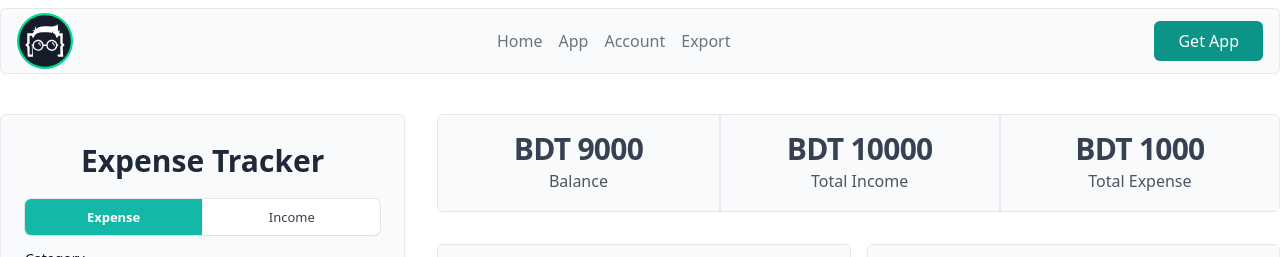
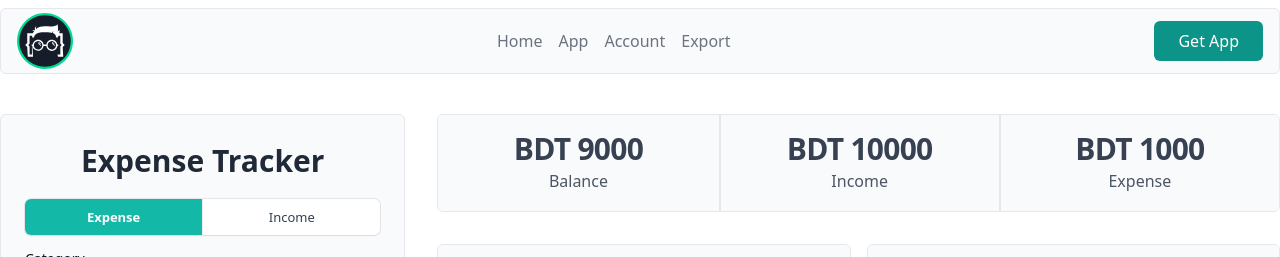
Before and after one commit to jhrhq/vite-react-apps, a React (Vite) app: page / in a window 1280 px wide. Shown: the top 257 px of the page. Built offline with nearby package versions, Linux system fonts and the light colour scheme.

Commit message:
balance, expense, income stats update onClick save

```diff
--- a/src/Expense/ExpenseTrackerForm.jsx
+++ b/src/Expense/ExpenseTrackerForm.jsx
@@ -1,13 +1,5 @@
 import { useState } from "react";
-import { formatDateToLong } from "../utilities/utilities";
 import { categories } from "./data";
-
-const defaultFormState = {
-  id: crypto.randomUUID(),
-  category: "",
-  amount: "",
-  date: "",
-};
 
 const TabButtons = ({ categories, activeTab, onSelectTab }) => {
   return (
@@ -28,6 +20,12 @@ const TabButtons = ({ categories, activeTab, onSelectTab }) => {
 };
 
 const ExpenseTrackerForm = ({ onSave }) => {
+  const defaultFormState = {
+    id: crypto.randomUUID(),
+    category: "",
+    amount: "",
+    date: "",
+  };
   const [activeTab, setActiveTab] = useState(categories[0].type);
   const [options, setOptions] = useState(categories[0].options);
 
@@ -42,11 +40,14 @@ const ExpenseTrackerForm = ({ onSave }) => {
   function handleChange(event) {
     const name = event.target.name;
     let value = event.target.value;
-    if (name == "date") {
-      value = formatDateToLong(value).toString();
-    }
+    setFormState({ ...formState, [name]: value });
+  }
 
-    setFormState({ ...formState, [name]: value });
+  function handleSave(e) {
+    e.preventDefault();
+    onSave(formState, activeTab);
+    // clearing the old state to remove duplicate warning
+    setFormState(defaultFormState);
   }
 
   return (
@@ -128,10 +129,7 @@ const ExpenseTrackerForm = ({ onSave }) => {
       </div>
 
       <button
-        onClick={(e) => {
-          e.preventDefault();
-          onSave(formState, activeTab);
-        }}
+        onClick={handleSave}
         type="submit"
         className="mt-6 rounded-md bg-teal-600 px-8 py-2 text-sm font-semibold text-white shadow-sm hover:bg-teal-500 focus-visible:outline focus-visible:outline-2 focus-visible:outline-offset-2 focus-visible:outline-teal-600 w-full"
       >
--- a/src/Expense/IncomeExpenseBoard.jsx
+++ b/src/Expense/IncomeExpenseBoard.jsx
@@ -2,11 +2,26 @@ import { useState } from "react";
 import ExpenseTrackerForm from "./ExpenseTrackerForm";
 import IncomeExpenseLists from "./IncomeExpenseLists";
 import TotalBalanceStat from "./TotalBalanceStat";
-import { defaultStats, defaultTrackers } from "./data";
+import { defaultTrackers } from "./data";
 
 const IncomeExpenseBoard = () => {
   const [trackers, setTrackers] = useState(defaultTrackers);
-  const [stats, setStats] = useState(defaultStats);
+
+  const [totalIncome, setTotalIncome] = useState({
+    type: "income",
+    name: "Income",
+    amount: 10_000,
+  });
+  const [totalExpense, setTotalExpense] = useState({
+    type: "expense",
+    name: "Expense",
+    amount: 1_000,
+  });
+  const [totalBalance, setTotalBalance] = useState({
+    type: "balance",
+    name: "Balance",
+    amount: totalIncome.amount - totalExpense.amount,
+  });
 
   const handleAddExpenseIncome = (newTracker, type, isAdd) => {
     setTrackers(
@@ -16,6 +31,26 @@ const IncomeExpenseBoard = () => {
           : item
       )
     );
+
+    if (type == "expense") {
+      setTotalExpense({
+        ...totalExpense,
+        amount: totalExpense.amount + Number(newTracker.amount),
+      });
+      setTotalBalance({
+        ...totalBalance,
+        amount: totalBalance.amount - Number(newTracker.amount),
+      });
+    } else {
+      setTotalIncome({
+        ...totalIncome,
+        amount: totalIncome.amount + Number(newTracker.amount),
+      });
+      setTotalBalance({
+        ...totalBalance,
+        amount: totalBalance.amount + Number(newTracker.amount),
+      });
+    }
   };
 
   return (
@@ -28,7 +63,11 @@ const IncomeExpenseBoard = () => {
           <ExpenseTrackerForm onSave={handleAddExpenseIncome} />
         </div>
         <div className="lg:col-span-2">
-          <TotalBalanceStat stats={stats} />
+          <TotalBalanceStat
+            totalBalance={totalBalance}
+            totalIncome={totalIncome}
+            totalExpense={totalExpense}
+          />
 
           <div className="grid grid-cols-1 lg:grid-cols-2 gap-4 mt-8">
             {trackers.map((tracker) => (
--- a/src/Expense/IncomeExpenseList.jsx
+++ b/src/Expense/IncomeExpenseList.jsx
@@ -1,5 +1,6 @@
 import React from "react";
 import { TbPencil, TbTrash } from "react-icons/tb";
+import { formatDateToLong } from "../utilities/utilities";
 
 const IncomeExpenseList = ({ type, trackerList }) => {
   return (
@@ -8,7 +9,9 @@ const IncomeExpenseList = ({ type, trackerList }) => {
         <h3 className="text-base font-medium leading-7 text-gray-600 capitalize">
           {trackerList.category}
         </h3>
-        <p className="text-xs text-gray-600">{trackerList.date}</p>
+        <p className="text-xs text-gray-600">
+          {formatDateToLong(trackerList.date).toString()}
+        </p>
       </div>
       <div className="flex items-center gap-2">
         <p className="text-base font-semibold text-gray-600 transition-all group-hover:-translate-x-14">
--- a/src/Expense/TotalBalanceStat.jsx
+++ b/src/Expense/TotalBalanceStat.jsx
@@ -3,22 +3,28 @@ import React from "react";
 function Stat({ stat }) {
   return (
     <div className="bg-[#F9FAFB] flex lg:max-w-xs flex-col px-4 py-4">
-      <dt className="text-base leading-7 text-gray-600">{stat.type}</dt>
-      <dd className="order-first text-xl font-semibold tracking-tight text-gray-700 sm:text-3xl">
+      <dt className="text-base leading-7 text-gray-600">{stat.name}</dt>
+      <dd
+        className={`order-first text-xl font-semibold tracking-tight  sm:text-3xl ${
+          stat.type == "balance" && stat.amount < 0
+            ? "text-red-700"
+            : "text-gray-700"
+        }`}
+      >
         BDT {stat.amount}
       </dd>
     </div>
   );
 }
 
-const TotalBalanceStat = ({ stats }) => {
+const TotalBalanceStat = ({ totalBalance, totalIncome, totalExpense }) => {
   return (
     <div className="bg-white">
       <div className="mx-auto max-w-7xl">
         <dl className="grid grid-cols-1 text-center lg:grid-cols-3 divide-x-2 border rounded-md overflow-hidden">
-          {stats.map((stat) => (
-            <Stat key={stat.id} stat={stat} />
-          ))}
+          <Stat stat={totalBalance} />
+          <Stat stat={totalIncome} />
+          <Stat stat={totalExpense} />
         </dl>
       </div>
     </div>
--- a/src/Expense/data.js
+++ b/src/Expense/data.js
@@ -88,21 +88,3 @@ export const defaultTrackers = [
     ],
   },
 ];
-
-export const defaultStats = [
-  {
-    id: "d6df2ba4-9fe7-4173-b429-3d1d922a615c",
-    type: "Balance",
-    amount: 9_000,
-  },
-  {
-    id: "98e3b9f5-c157-45a9-80bf-5d74d66417a4",
-    type: "Total Income",
-    amount: 10_000,
-  },
-  {
-    id: "38da2b53-7623-4ae5-b3b0-369d74b8ff15",
-    type: "Total Expense",
-    amount: 1_000,
-  },
-];
```
